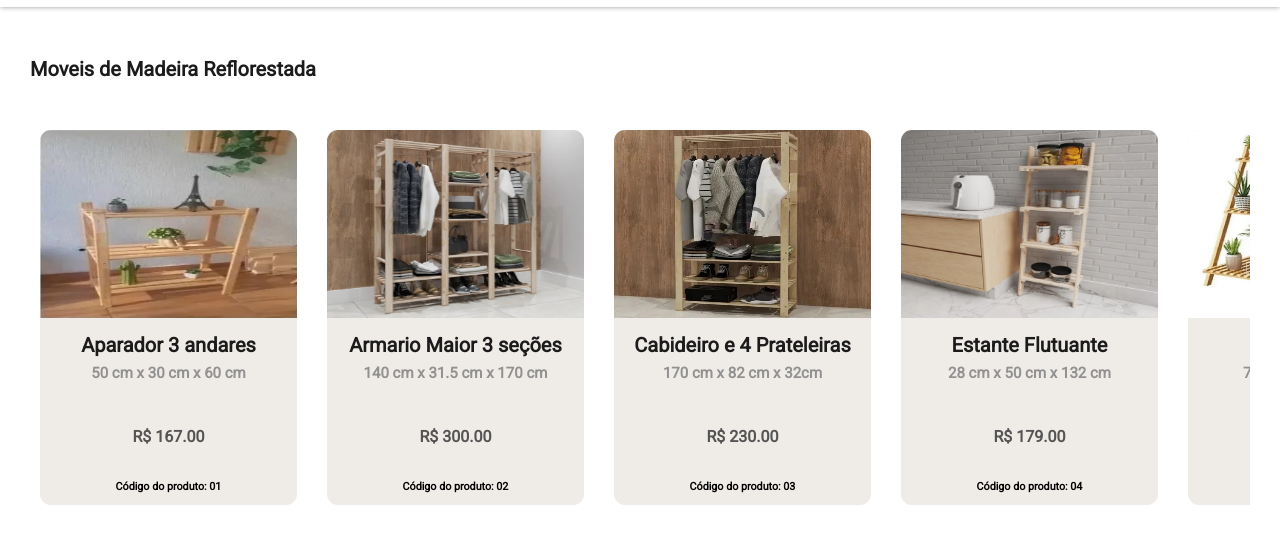
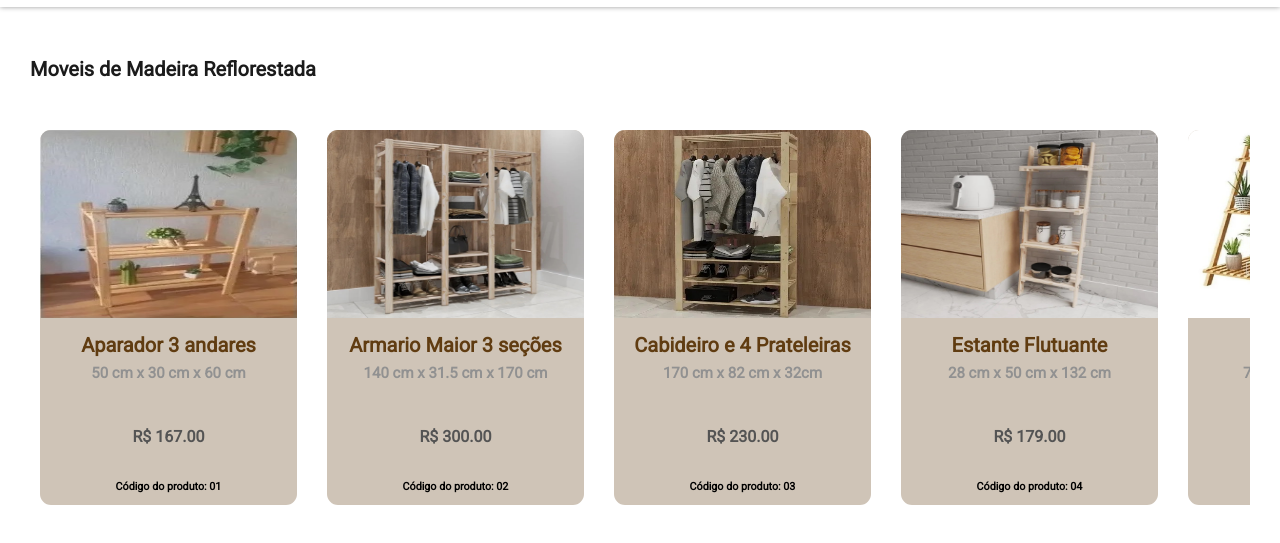
Before and after one commit to Kenzie-Academy-Brasil-Developers/m1-entrega-javascript-lojageek-PONGSU, a plain HTML site: page index.html in a window 1280 px wide. Shown: the part 63-606 px from the top of the page. Drawn offline with Linux system fonts and the light colour scheme.

Commit message:
catalogo simples

```diff
--- a/style.css
+++ b/style.css
@@ -72,7 +72,7 @@ body {
 
 ::-webkit-scrollbar-thumb:horizontal {
     width: 5px;
-    background-color: rgba(0, 0, 0, 0.623);
+    background-color: rgb(96, 60, 17, 0.6);
     -webkit-border-radius: 30px;
 }
 
@@ -137,7 +137,7 @@ body {
     border-radius: 11px;
     width: 257px;
     height: 375px;
-    background-color: rgb(96, 60, 17, 0.1);
+    background-color: rgb(96, 60, 17, 0.3);
 }
 
 
@@ -161,7 +161,7 @@ body {
 /*nome produto*/
 .container_produtos>li>h3 {
     padding-top: 15px;
-    color: #1B1B1B;
+    color: rgb(96, 60, 17);
     font-size: 20px;
     margin: 0;
     justify-content: center;
```
